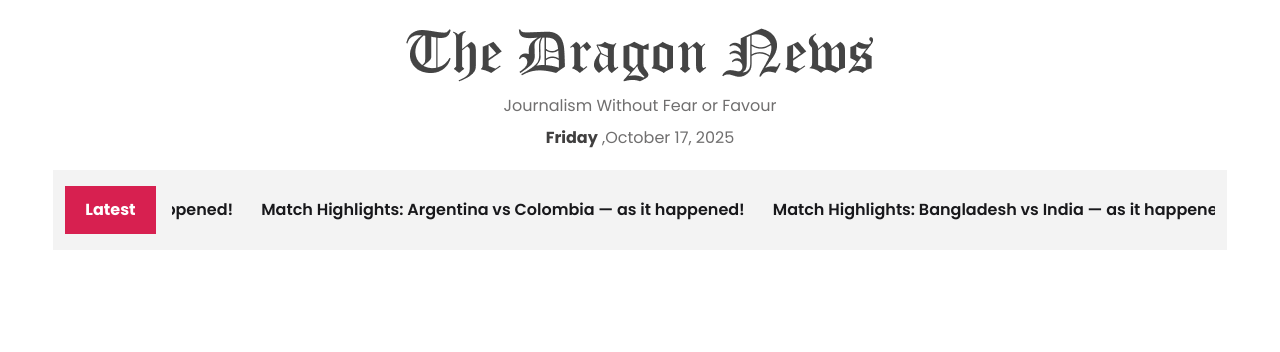
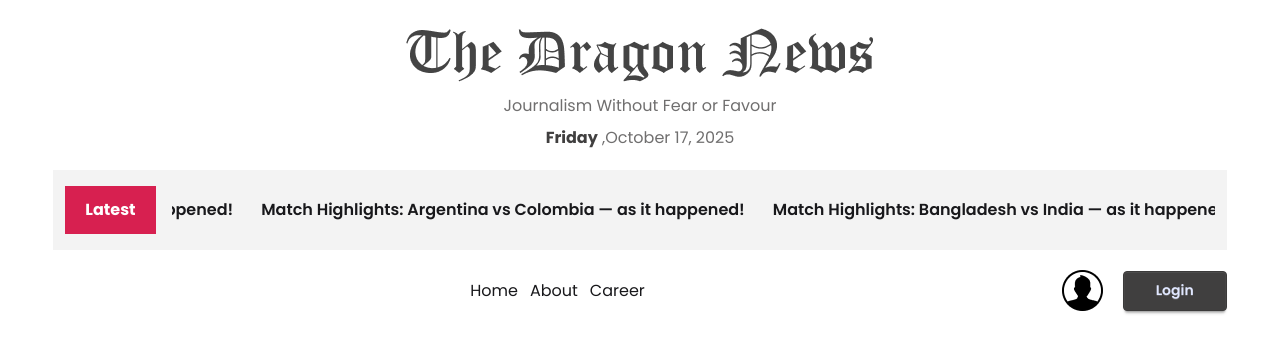
Before and after one commit to Riad-Zz/The_Dragon_News, a React (Vite) app: page / in a window 1280 px wide. Shown: the top 352 px of the page. Built offline with nearby package versions, Linux system fonts and the light colour scheme.

Commit message:
Navbar added

```diff
--- /dev/null
+++ b/src/Components/Navabr/Navbar.jsx
@@ -0,0 +1,22 @@
+import React from 'react';
+import { NavLink } from 'react-router';
+import profileIcon from '../../assets/user.png'
+
+const Navbar = () => {
+    return (
+        <div className='max-w-11/12 mx-auto mt-5 flex flex-col md:flex-row gap-4 justify-between items-center'>
+            <div></div>
+            <div className='flex gap-3'>
+                <NavLink to={'/'}>Home</NavLink>
+                <NavLink to={'/About'}>About</NavLink>
+                <NavLink to={'/About'}>Career</NavLink>
+            </div>
+            <div className='flex gap-5 items-center'>
+                <img src={profileIcon} alt="Demon user logo" />
+                <button className='btn btn-primary px-8'>Login</button>
+            </div>
+        </div>
+    );
+};
+
+export default Navbar;
--- a/src/Layout/Home.jsx
+++ b/src/Layout/Home.jsx
@@ -2,6 +2,7 @@ import React from 'react';
 import { Outlet } from 'react-router';
 import Header from '../Components/Header/Header';
 import LatestNews from '../Components/LatestNews/LatestNews';
+import Navbar from '../Components/Navabr/Navbar';
 
 const Home = () => {
     return (
@@ -13,6 +14,10 @@ const Home = () => {
                 <section>
                     <LatestNews></LatestNews>
                 </section>
+                {/* Navbar section  */}
+                <nav>
+                    <Navbar></Navbar>
+                </nav>
             </header>
             <main>
                 <section className="left-side"></section>
```
